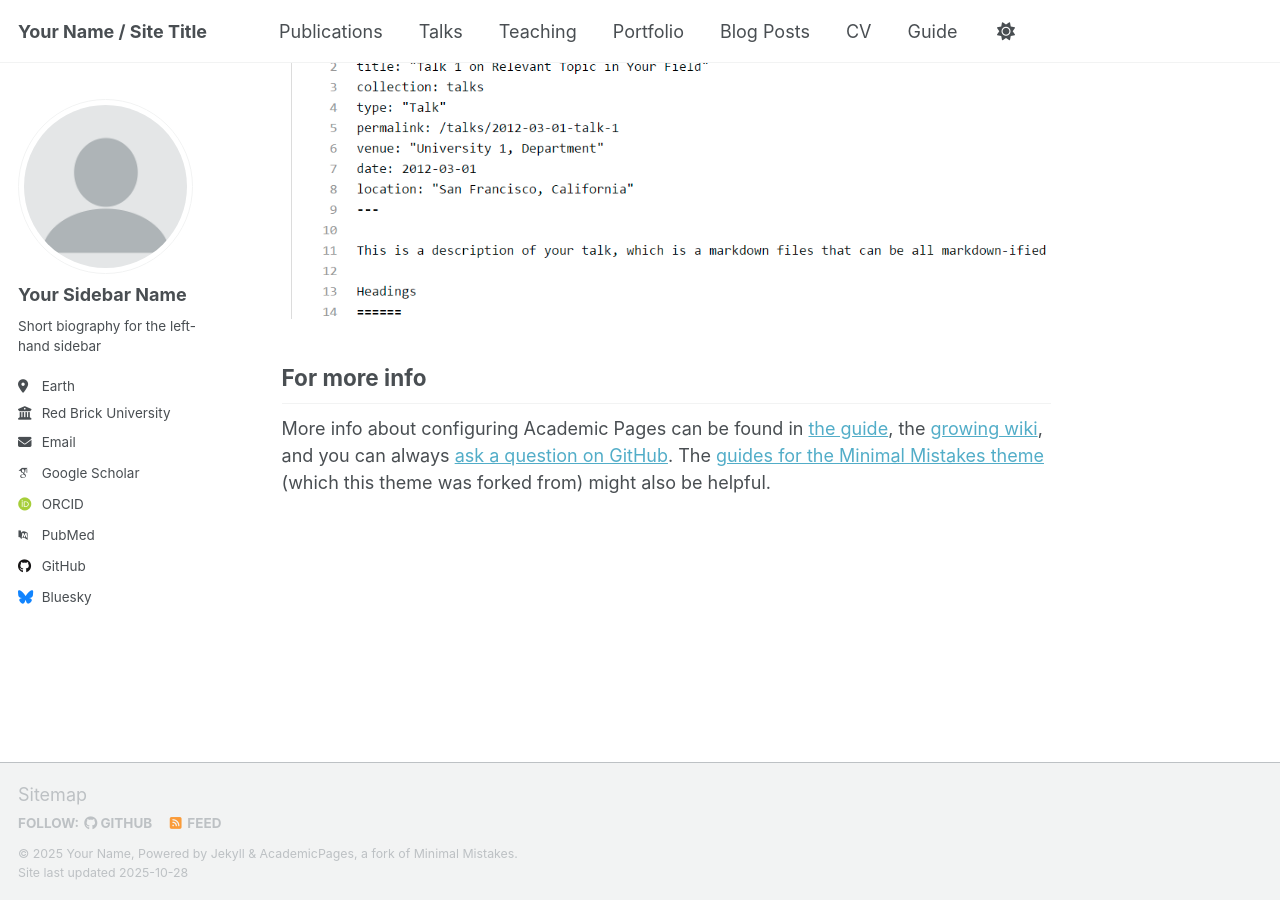
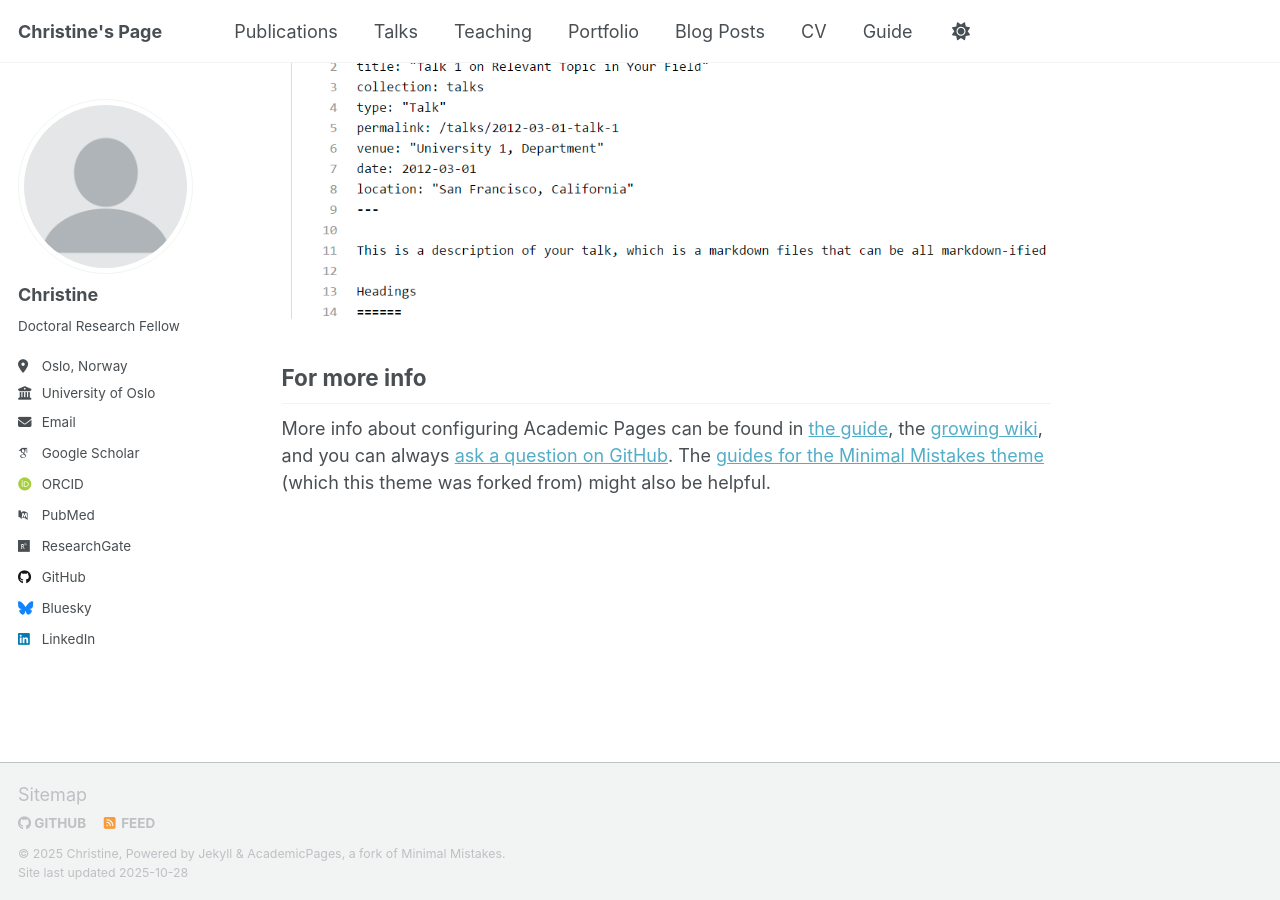
Before and after one commit to chrislru/chrislru.github.io, a Jekyll site: the page built from _pages/about.md, in a window 1280 px wide and 900 px high, scrolled down 2880 px. Built offline with Jekyll 4.4.1, drawn with Linux system fonts in a browser that asks for light colours; some web fonts are replaced; a script that is not in the unit is left out.

Commit message:
Update _config.yml

```diff
--- a/_config.yml
+++ b/_config.yml
@@ -7,16 +7,16 @@
 # server process.
 
 # Basic Site Settings
-locale                   : "en-US"
+locale                   : "en-NO"
 site_theme               : "default" # Currently available options are "default", "air"
-title                    : "Your Name / Site Title"
+title                    : "Christine's Page"
 title_separator          : "-"
-name                     : &name "Your Name"
-description              : &description "Your Name's academic portfolio"   # Update this with a general description of your site, this is the default if not overridden by a page
-url                      : https://academicpages.github.io # The base hostname & protocol for your site e.g. "https://[your GitHub username].github.io",
+name                     : &name "Christine"
+description              : &description "Christine's page"   # Update this with a general description of your site, this is the default if not overridden by a page
+url                      : https://chrislru.github.io # The base hostname & protocol for your site e.g. "https://[your GitHub username].github.io",
                                                            # or if you already have some other page hosted on Github then use "https://[your GitHub username].github.io/[Your Repo Name]"
 baseurl                  : "" # the subpath of your site, e.g. "/blog"
-repository               : "academicpages/academicpages.github.io"
+repository               : "chrislru/chrislru.github.io"
 
 # Site Author - The following control what appear as part of the author content on the side bar.
 #               If a field is blank the icon and link will not appear, otherwise it will be shown.
@@ -24,31 +24,31 @@
 author:
   # Biographic information
   avatar           : "profile.png"
-  name             : "Your Sidebar Name"
-  pronouns         : # example: "she/her"
-  bio              : "Short biography for the left-hand sidebar"
-  location         : "Earth"
-  employer         : "Red Brick University"
+  name             : "Christine"
+ # pronouns         : # example: "she/her"
+  bio              : "Doctoral Research Fellow"
+  location         : "Oslo, Norway"
+  employer         : "University of Oslo"
   uri              : # URL
-  email            : "none@example.org"
+  email            : "chrislru@uio.no"
 
   # Academic websites
   academia         : # URL
   arxiv            : # URL - Update with the correct link to your profile
-  googlescholar    : "https://scholar.google.com/citations?user=PS_CX0AAAAAJ"
+  googlescholar    : "https://scholar.google.com/citations?user=YiWpIA4AAAAJ"
   inspire-hep      : # URL
   impactstory      : # URL
-  orcid            : "https://orcid.org/yourorcidurl"
+  orcid            : "https://orcid.org/my-orcid?orcid=0000-0003-0419-1804"
   semantic         : # URL
   pubmed           : "https://www.ncbi.nlm.nih.gov/pubmed/?term=john+snow"
-  researchgate     : # URL
+  researchgate     : "https://www.researchgate.net/profile/Christine-Skjegstad"
   scopus           : # URL
 
   # Repositories and software development
   bitbucket        : # Username - Update with your username on the site
   codepen          : # Username
   dribbble         : # Username
-  github           : "academicpages"
+  github           : "chrislru"
   kaggle           : # Username
   stackoverflow    : # User number or user number and name (i.e., use "1" or "1/jeff-atwood")
 
@@ -63,7 +63,7 @@
   keybase          : # Username
   instagram        : # Username
   lastfm           : # Username
-  linkedin         : # Username
+  linkedin         : "chleiruth"
   mastodon         : # URL
   medium           : # URL
   pinterest        : # Username
```
